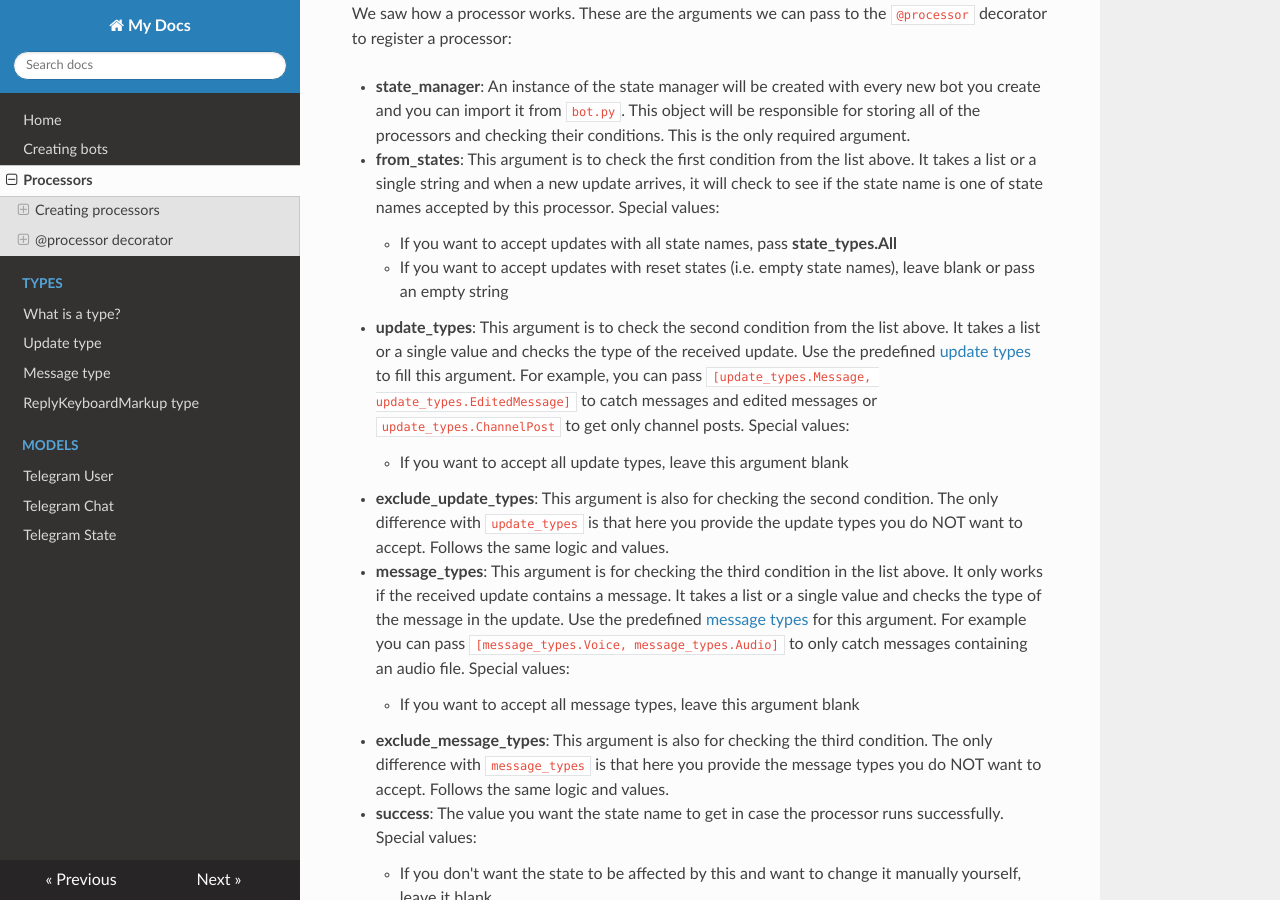
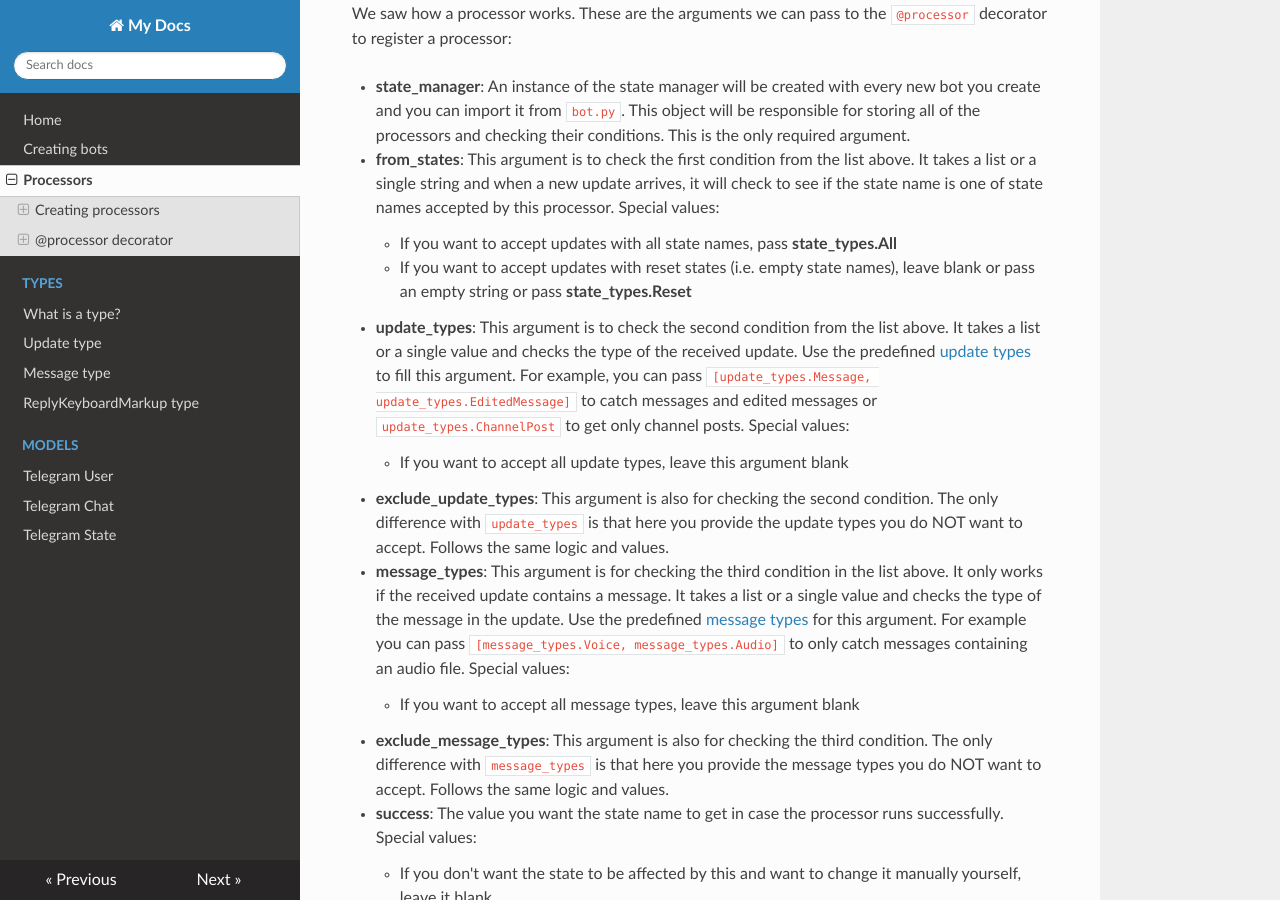
Before and after one commit to Ali-Toosi/django-tgbot, an MkDocs documentation site: the page built from docs/processors.md, in a window 1280 px wide and 900 px high, scrolled down 2166 px. Built offline with MkDocs 1.6.1, drawn with Linux system fonts in a browser that asks for light colours; nearby versions of some CDN libraries.

Commit message:
Accept Reset state as empty state

```diff
--- a/docs/processors.md
+++ b/docs/processors.md
@@ -78,7 +78,7 @@ will be responsible for storing all of the processors and checking their conditi
 * **from_states**: This argument is to check the first condition from the list above. It takes a list or a single string and when
 a new update arrives, it will check to see if the state name is one of state names accepted by this processor. Special values:
     * If you want to accept updates with all state names, pass **state_types.All**
-    * If you want to accept updates with reset states (i.e. empty state names), leave blank or pass an empty string
+    * If you want to accept updates with reset states (i.e. empty state names), leave blank or pass an empty string or pass **state_types.Reset**
 * **update_types**: This argument is to check the second condition from the list above. It takes a list or a single value and
 checks the type of the received update. Use the predefined [update types](types/update.md) to fill this argument. For example, you can pass
 `[update_types.Message, update_types.EditedMessage]` to catch messages and edited messages or `update_types.ChannelPost` to get only channel posts.
```
Also changed, not shown: README.md (+2 -2 lines), 1 other file.
